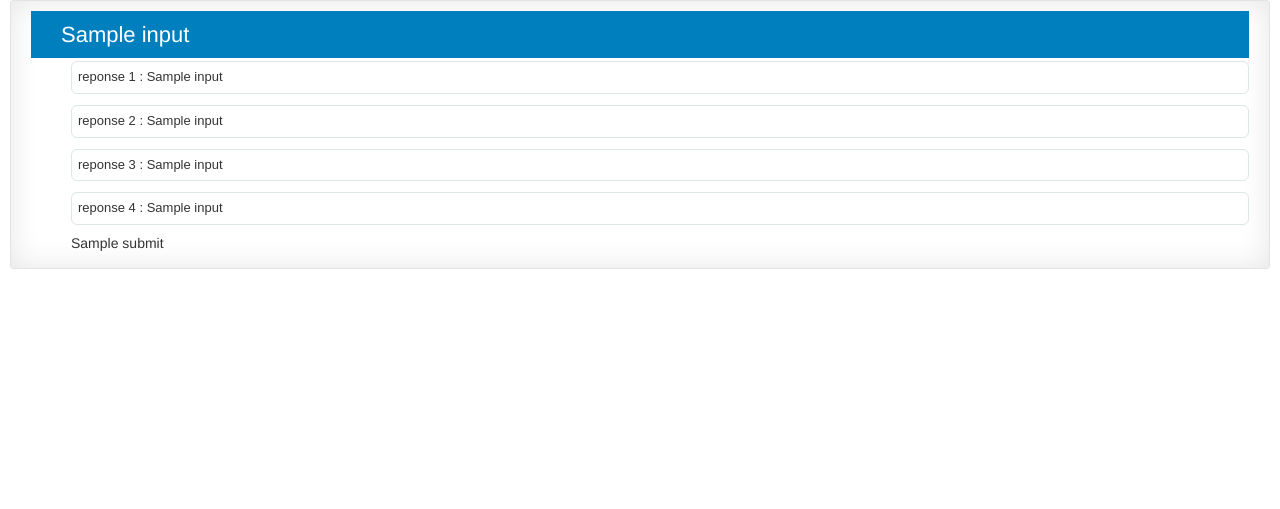
After one commit to DinaBELRHAZI/Projet_Memoire_Bachelor, a PHP site: template View/qcmAjouterView.php in a window 1280 px wide. The commit adds this page. Shown: the top 509 px of the page. Run offline with PHP 8.4, Linux system fonts and the light colour scheme; the template is opened without the code that fills it: most values are stand-ins (such as "Sample title", 1, 10 or a date in 2020); some libraries are stand-ins or nearby versions.

Commit message:
Suppression de fichier dans dossier View (lieu et modifierEtudiantView.php) + Ajout ds dossier View (qcmAjouter, qcmModifier, qcmView), dans dossier class (formclass.php), dans dossier css(form.css) + modification index2.php

```diff
--- /dev/null
+++ b/View/qcmAjouterView.php
@@ -0,0 +1,58 @@
+<!DOCTYPE html>
+<html lang="fr">
+<head>
+    <meta charset="UTF-8">
+    <meta name="viewport" content="width=device-width, initial-scale=1.0">
+    <meta http-equiv="X-UA-Compatible" content="ie=edge">
+    <title>Document</title>
+
+    <link href="//netdna.bootstrapcdn.com/bootstrap/3.0.0/css/bootstrap.min.css" rel="stylesheet" id="bootstrap-css">
+    <link rel="stylesheet" type="text/css" href="form.css">
+    <script src="//netdna.bootstrapcdn.com/bootstrap/3.0.0/js/bootstrap.min.js"></script>
+    <script src="//code.jquery.com/jquery-1.11.1.min.js"></script>
+</head>
+
+
+<body>
+
+<?php
+spl_autoload_register(function ($class_name)
+{
+    include_once "../class/".$class_name."class.php";
+});
+?>
+
+<div class="privew">
+<form action="" method="post">
+    <div class="questionsBox">
+        <div class="questions"><?php echo $form->input('question'); ?></div>
+        <ul class="answerList">
+            <li>
+                <label>
+                    <?php echo "reponse 1 : ".$form->input('reponse1'); ?>
+                </label>
+            </li>
+            <li>
+                <label>
+                    <?php echo "reponse 2 : ".$form->input('reponse2'); ?>
+                </label>
+            </li>
+            <li>
+                <label>
+                    <?php echo "reponse 3 : ".$form->input('reponse3'); ?>
+                </label>
+            </li>
+            <li>
+                <label>
+                    <?php echo "reponse 4 : ".$form->input('reponse4');;  ?>
+                </label>
+            </li>
+            <?php echo $form->submit(); ?>
+        </ul>
+
+    </div>
+</form>
+</div>
+
+</body>
+</html>
--- /dev/null
+++ b/css/form.css
@@ -0,0 +1,106 @@
+.privew {
+    margin-bottom: 20px;
+}
+.questionsBox {
+    display: block;
+    border: solid 1px #e3e3e3;
+    padding: 10px 20px 0px;
+    box-shadow: inset 0 0 30px rgba(000,000,000,0.1), inset 0 0 4px rgba(255,255,255,1);
+    border-radius: 3px;
+    margin: 0 10px;
+}.questions {
+    background: #007fbe;
+    color: #FFF;
+    font-size: 22px;
+    padding: 8px 30px;
+    font-weight: 300;
+    }
+.questions:after {
+    background: url(../img/icon.png) no-repeat left 0;
+    display: block;
+    position: absolute;
+    top: 100%;
+    width: 9px;
+    height: 7px;
+    content: '.';
+    left: 0;
+    text-align: left;
+    font-size: 0;
+}
+.questions:after {
+    left: auto;
+    right: 0;
+    background-position: -10px 0;
+}
+.questions:before, .questions:after {
+    background: black;
+    display: block;
+    position: absolute;
+    top: 100%;
+    width: 9px;
+    height: 7px;
+    content: '.';
+    left: 0;
+    text-align: left;
+    font-size: 0;
+}
+.answerList {
+    margin-bottom: 15px;
+}
+
+
+ol, ul {
+    list-style: none;
+}
+.answerList li:first-child {
+    border-top-width: 0;
+}
+
+.answerList li {
+    padding: 3px 0;
+}
+.answerList label {
+    display: block;
+    padding: 6px;
+    border-radius: 6px;
+    border: solid 1px #dde7e8;
+    font-weight: 400;
+    font-size: 13px;
+    cursor: pointer;
+    font-family: Arial, sans-serif;
+}
+input[type=checkbox], input[type=radio] {
+    margin: 4px 0 0;
+    margin-top: 1px;
+    line-height: normal;
+}
+.questionsRow {
+    background: #dee3e6;
+    margin: 0 -20px;
+    padding: 10px 20px;
+    border-radius: 0 0 3px 3px;
+}
+.button, .greyButton {
+    background-color: #f2f2f2;
+    color: #888888;
+    display: inline-block;
+    border: solid 3px #cccccc;
+    vertical-align: middle;
+    text-shadow: 0 1px 0 #ffffff;
+    line-height: 27px;
+    min-width: 160px;
+    text-align: center;
+    padding: 5px 20px;
+    text-decoration: none;
+    border-radius: 0px;
+    text-transform: capitalize;
+}
+.questionsRow span {
+    float: right;
+    display: inline-block;
+    line-height: 30px;
+    border: solid 1px #aeb9c0;
+    padding: 0 10px;
+    background: #FFF;
+    color: #007fbe;
+}
```
Also changed, not shown: View/ajouterLieuView.php (deleted, +0 -94 lines), View/lieuView.php (deleted, +0 -31 lines), View/modifierEtudiantView.php (deleted, +0 -100 lines), View/modifierLieuView.php (deleted, +0 -94 lines), View/qcmModifierView.php (added, +58 -0 lines), View/qcmView.php (added, +73 -0 lines), class/formclass.php (renamed from class/form.class.php, +23 -5 lines), index2.php (+35 -13 lines).
